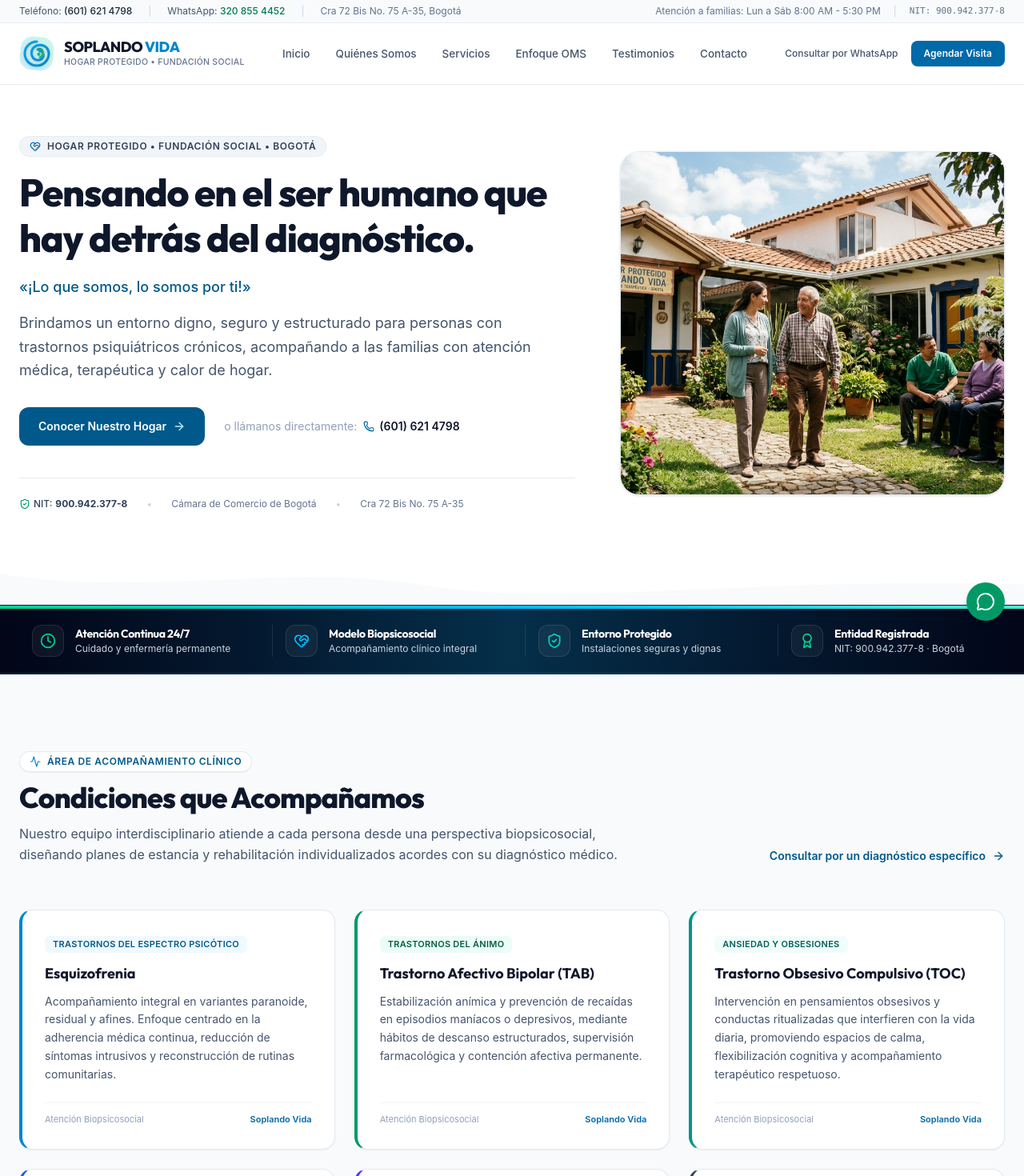
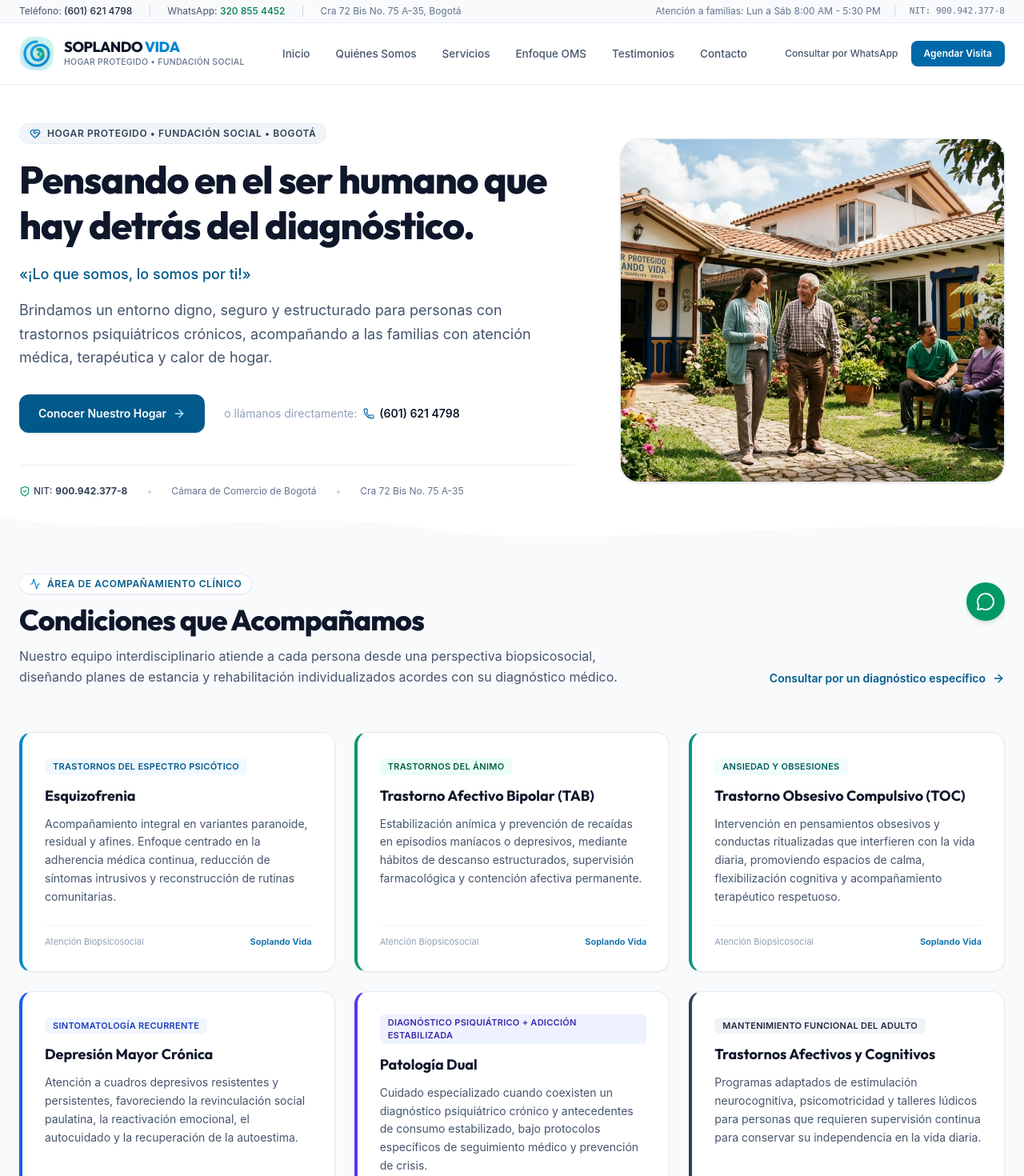
Before and after one commit to alberlismendez0-hue/fundacion-soplandoVida-bogota, a React (Vite) app: page / in a window 1280 px wide. Shown: the top 1470 px of the page at 80% size. Built offline with nearby package versions, Linux system fonts and the light colour scheme.

Commit message:
fix: elimina franja y compacta espaciado entre hero y condiciones

```diff
--- a/src/App.jsx
+++ b/src/App.jsx
@@ -1,7 +1,6 @@
 import React, { useState } from 'react';
 import Navbar from './components/Navbar';
 import Hero from './components/Hero';
-import BrandRibbon from './components/BrandRibbon';
 import ConditionsSection from './components/ConditionsSection';
 import AboutUs from './components/AboutUs';
 import TrustBanner from './components/TrustBanner';
@@ -35,8 +34,6 @@ export default function App() {
         {/* A. Hero Section */}
         <Hero onOpenSchedule={handleOpenSchedule} />
 
-        {/* ⭐ FRANJA DE MARCA (Elimina el hueco blanco y conecta el Hero con Condiciones) */}
-        <BrandRibbon />
 
         {/* B. Condiciones que Acompañamos */}
         <ConditionsSection onOpenSchedule={handleOpenSchedule} />
--- a/src/components/ConditionsSection.jsx
+++ b/src/components/ConditionsSection.jsx
@@ -54,7 +54,7 @@ export default function ConditionsSection({ onOpenSchedule }) {
   ];
 
   return (
-    <section id="condiciones" className="py-20 lg:py-24 bg-slate-50 relative">
+   <section id="condiciones" className="pt-6 pb-12 lg:pt-8 lg:pb-16 bg-slate-50">
       <div className="max-w-7xl mx-auto px-4 sm:px-6">
 
         {/* Section Header */}
--- a/src/components/Hero.jsx
+++ b/src/components/Hero.jsx
@@ -5,7 +5,7 @@ import WaveDivider from './WaveDivider';
 export default function Hero({ onOpenSchedule }) {
   return (
     <div className="relative bg-white">
-      <section id="inicio" className="pt-10 pb-12 lg:pt-16 lg:pb-20">
+      <section id="inicio" className="bg-white pt-8 pb-4 lg:pt-12 lg:pb-6 border-b border-slate-100">
         <div className="max-w-7xl mx-auto px-4 sm:px-6">
           <div className="grid grid-cols-1 lg:grid-cols-12 gap-12 lg:gap-14 items-center">
 
```
